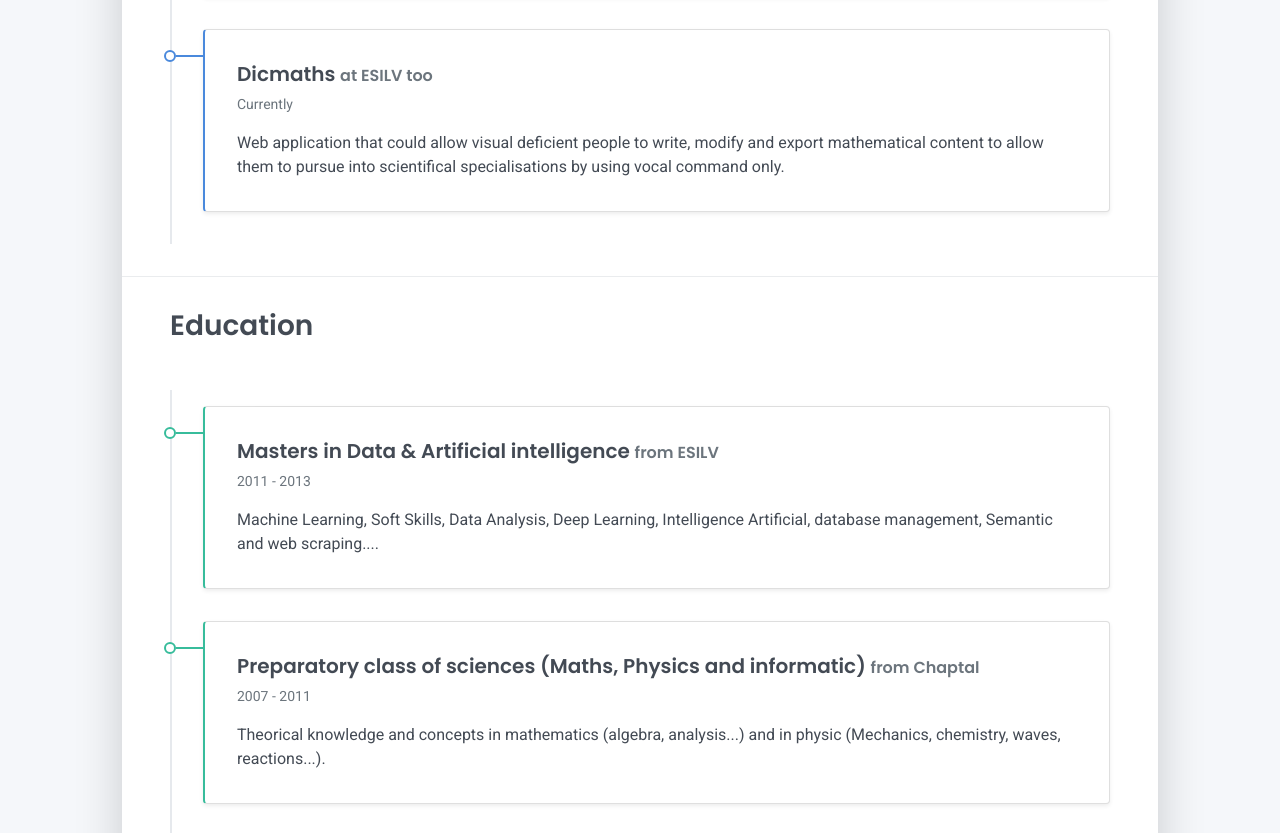
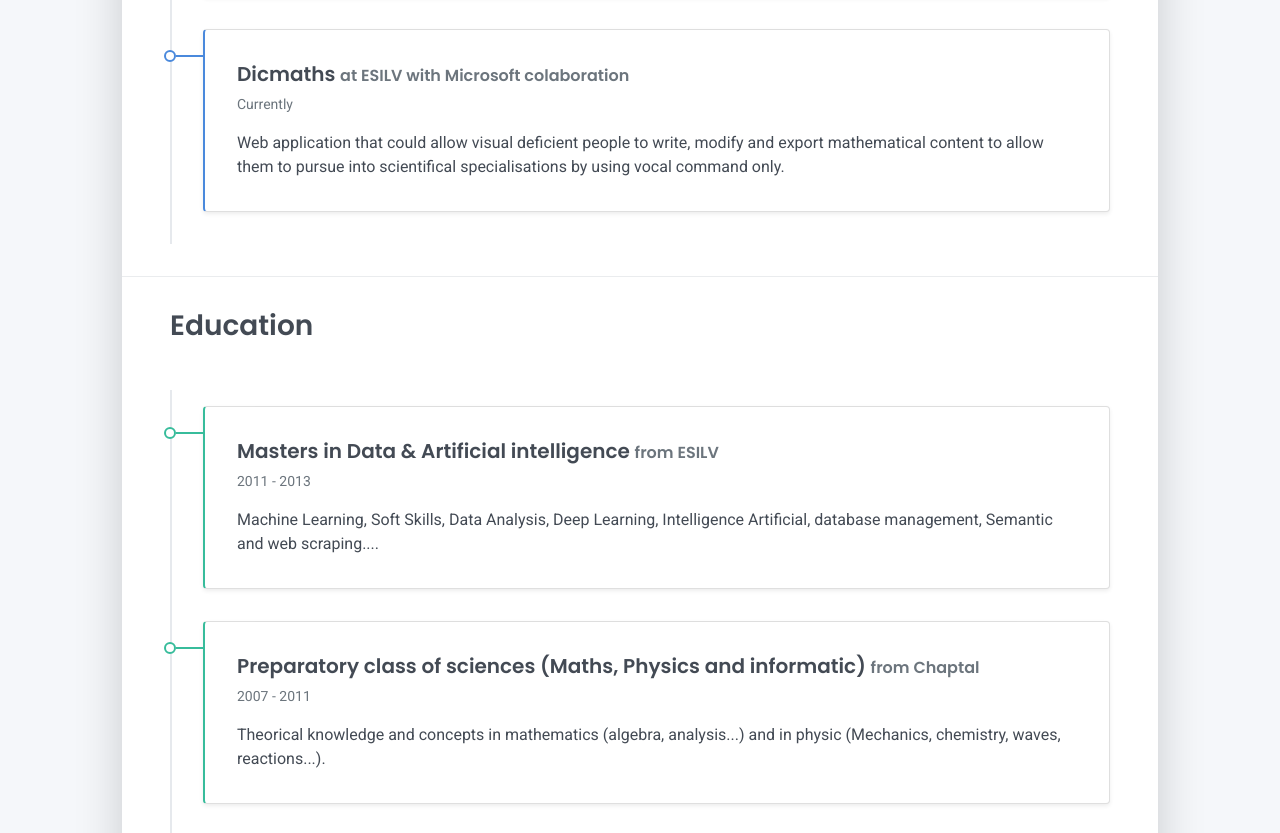
Before and after one commit to TOLRX/CV, a plain HTML site: page index.html in a window 1280 px wide. Shown: the part 1607-2440 px from the top of the page. Drawn offline with Linux system fonts and the light colour scheme.

Commit message:
Update index.html

```diff
--- a/index.html
+++ b/index.html
@@ -171,7 +171,7 @@ rdfs: http://www.w3.org/2000/01/rdf-schema# swc: http://data.semanticweb.org/ns/
       </div>
       <div class="timeline-card timeline-card-primary card shadow-sm">
         <div class="card-body">
-          <div class="h5 mb-1">Dicmaths <span class="text-muted h6">at ESILV too</span></div>
+          <div class="h5 mb-1">Dicmaths <span class="text-muted h6">at ESILV with Microsoft colaboration</span></div>
           <div class="text-muted text-small mb-2">Currently</div>
           <div>Web application that could allow visual deficient people to write, modify and export mathematical content to allow them to pursue into scientifical specialisations by using vocal command only.</div>
         </div>
```
